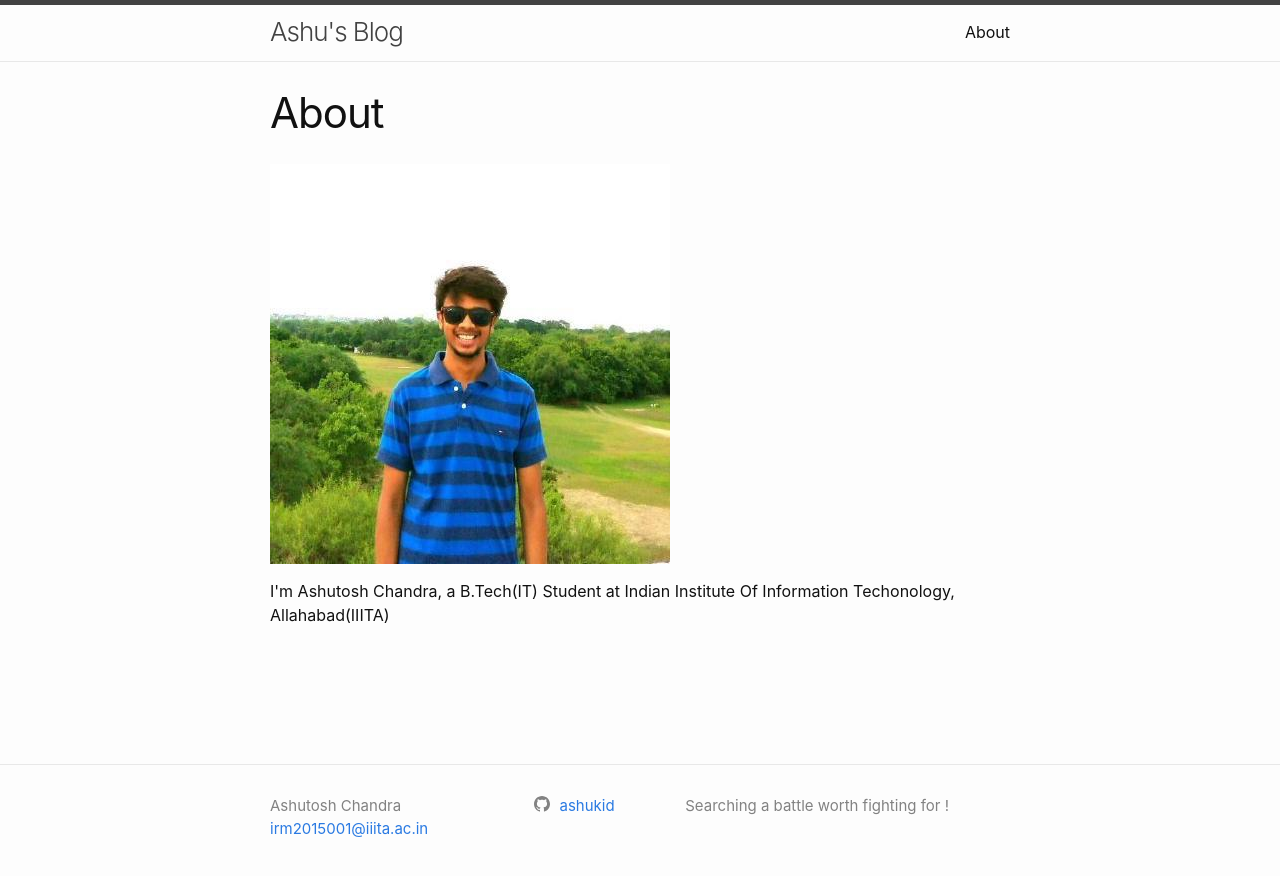
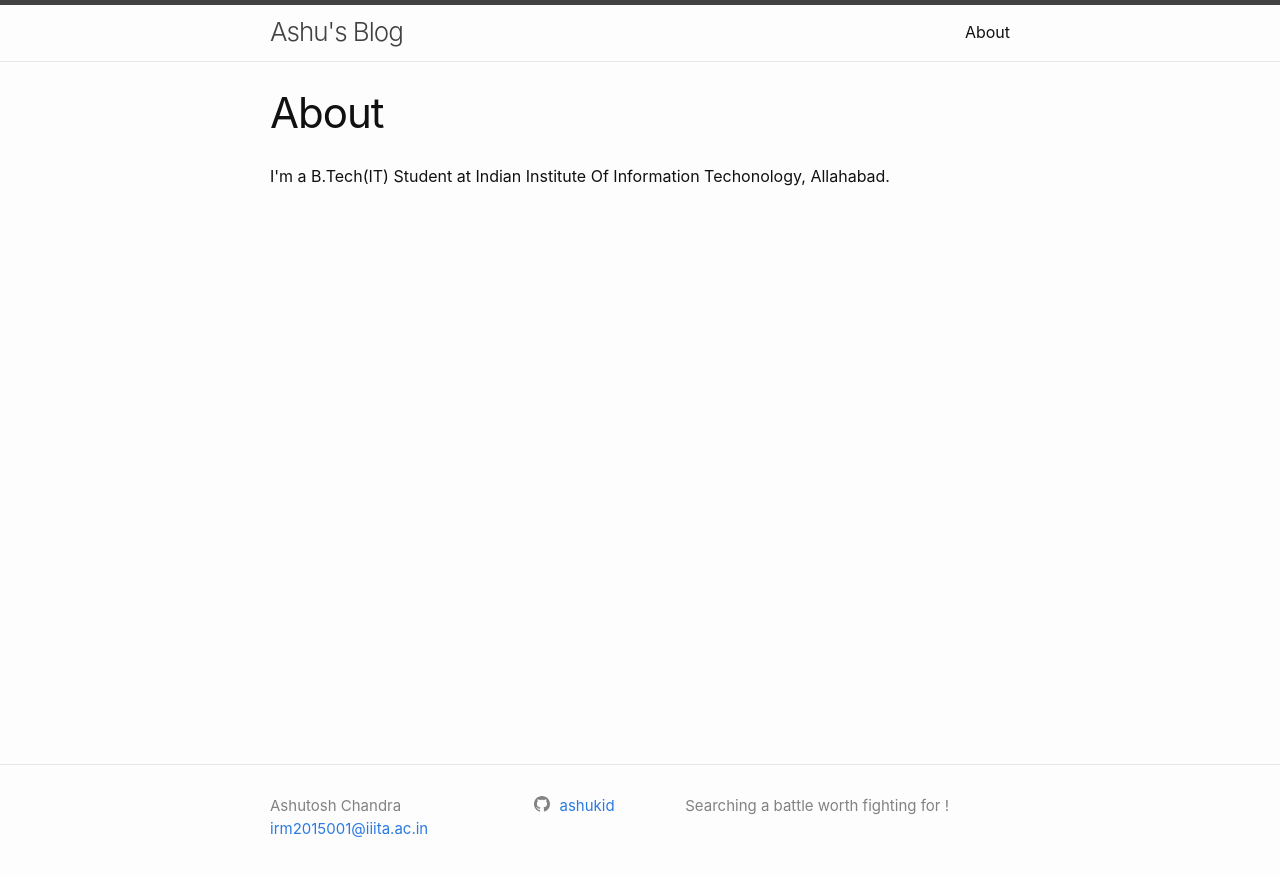
Before and after one commit to ashukid/ashukid.github.io, a Jekyll site: the page built from about.md, in a window 1280 px wide. Shown: the top 876 px of the page. Built offline with Jekyll 4.4.1, drawn with Linux system fonts in a browser that asks for light colours.

Commit message:
changed about

```diff
--- a/about.md
+++ b/about.md
@@ -4,6 +4,6 @@ title: About
 permalink: /about/
 ---
 
-![My helpful screenshot]({{"/assets/me.jpeg" | relative_url}})
+<!-- ![My helpful screenshot]({{"/assets/me.jpeg" | relative_url}}) -->
 
-<p>I'm Ashutosh Chandra, a B.Tech(IT) Student at Indian Institute Of Information Techonology, Allahabad(IIITA)</p>
+<p>I'm a B.Tech(IT) Student at Indian Institute Of Information Techonology, Allahabad.</p>
```
